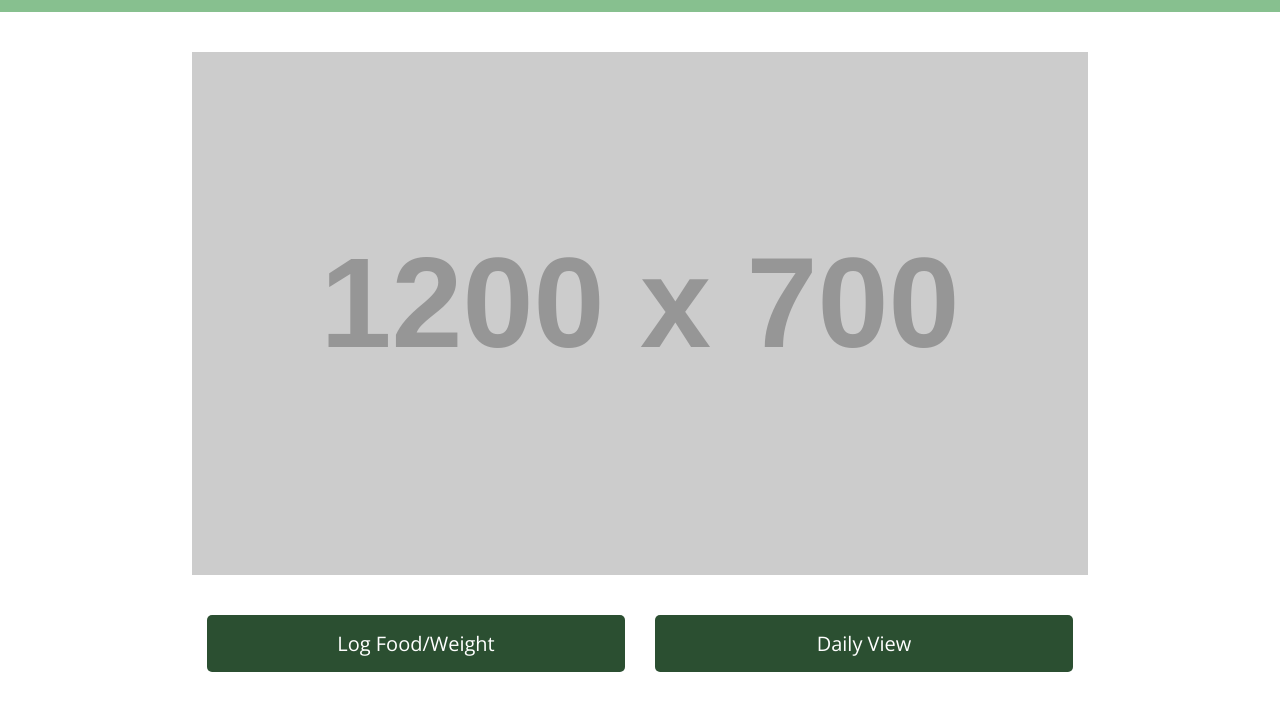
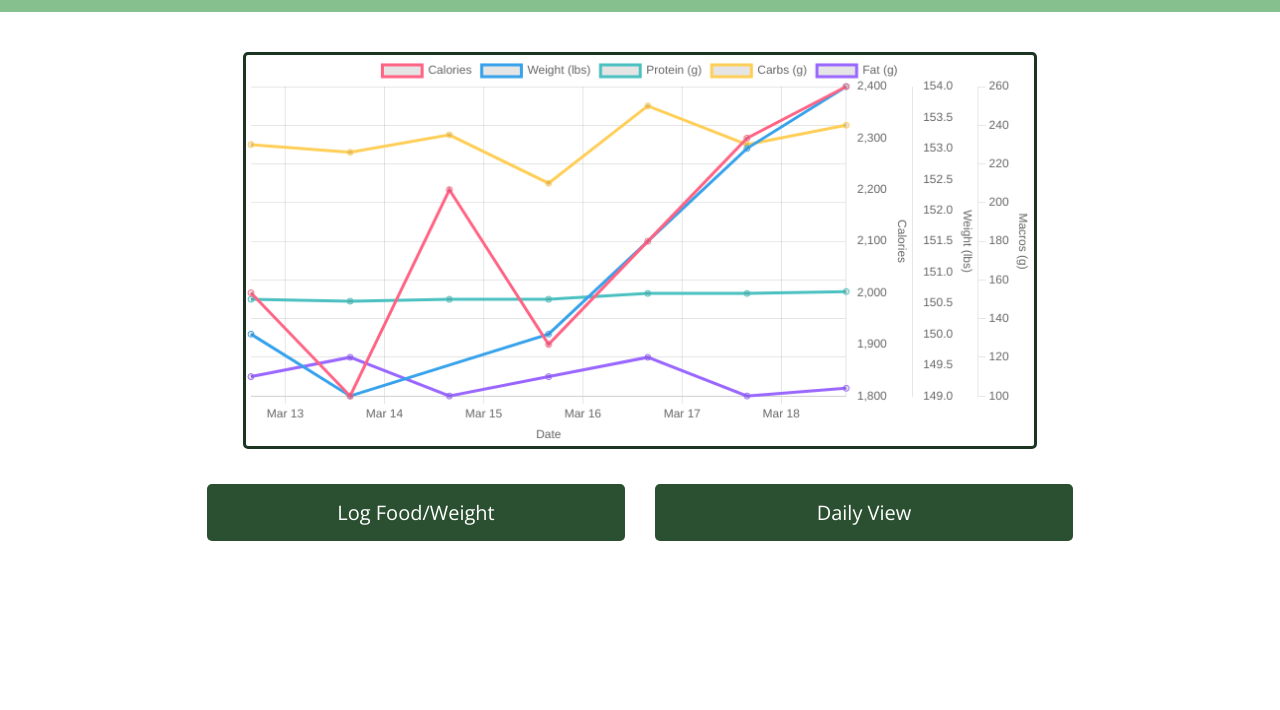
Before and after one commit to GageDorl/ChewCheck, a website built with Vite: page ChewCheck/index.html in a window 1280 px wide. Shown: the part 58-768 px from the top of the page. Built offline with nearby package versions, Linux system fonts and the light colour scheme; placeholder pictures from the web are drawn by us; a web font is replaced by a local one.

Commit message:
added a graph

```diff
--- a/ChewCheck/index.html
+++ b/ChewCheck/index.html
@@ -5,7 +5,7 @@
     <meta name="viewport" content="width=device-width, initial-scale=1.0" />
     <title>ChewCheck</title>
     <link rel="stylesheet" href="src/stylesheets/style.css">
-    <script type="module" src="src/scripts/stuff.js" defer></script>
+    <script type="module" src="src/scripts/main.js" defer></script>
   </head>
   <body>
     <header>
@@ -23,9 +23,8 @@
         </nav>
     </header>
     <main>
-      <section>
-        <img id="graph" src="https://placehold.co/1200x700?text=Graph+Goes+Here" alt="Placeholder image">
-      </section>
+      <canvas id="graphSection">
+      </canvas>
       <section class="buttons">
         <button>Log Food/Weight</button>
         <button>Daily View</button>
--- /dev/null
+++ b/ChewCheck/src/scripts/main.js
@@ -0,0 +1,144 @@
+import Chart from 'chart.js/auto';
+import 'chartjs-adapter-date-fns';
+
+async function apiCall(keyword) {
+    try {
+        const res = await fetch(`https://chewcheck.tech/api/data?query=${keyword}`);
+        const data = await res.json();
+        console.log(data);
+    } catch(error) {
+        console.error("Error fetching food data:", error);
+    }
+}
+
+document.querySelector('#searchButton').addEventListener('click', ()=>{
+    const keyword = document.querySelector('#searchInput').value;
+    apiCall(keyword);
+});
+
+const data = {
+    labels: [Date.now()-1000*60*60*24*6, Date.now()-1000*60*60*24*5, Date.now()-1000*60*60*24*4, Date.now()-1000*60*60*24*3, Date.now()-1000*60*60*24*2, Date.now()-1000*60*60*24*1, Date.now()],
+    datasets: [
+        {
+            label: 'Calories',
+            data: [
+                {x: Date.now()-1000*60*60*24*6, y: 2000},
+                {x: Date.now()-1000*60*60*24*5, y: 1800},
+                {x: Date.now()-1000*60*60*24*4, y: 2200},
+                {x: Date.now()-1000*60*60*24*3, y: 1900},
+                {x: Date.now()-1000*60*60*24*2, y: 2100},
+                {x: Date.now()-1000*60*60*24*1, y: 2300},
+                {x: Date.now(), y: 2400}
+            ],
+            borderColor: 'rgba(255, 99, 132, 1)',
+            yAxisID: 'y1',
+        },
+        {
+            label: 'Weight (lbs)',
+            data: [
+                {x: Date.now()-1000*60*60*24*6, y: 150},
+                {x: Date.now()-1000*60*60*24*5, y: 149},
+                {x: Date.now()-1000*60*60*24*3, y: 150},
+                {x: Date.now()-1000*60*60*24*1, y: 153},
+                {x: Date.now(), y: 154}
+            ],
+            borderColor: 'rgba(54, 162, 235, 1)',
+            yAxisID: 'y2'
+        },
+        {
+            label: 'Protein (g)',
+            data: [
+                {x: Date.now()-1000*60*60*24*6, y: 150},
+                {x: Date.now()-1000*60*60*24*5, y: 149},
+                {x: Date.now()-1000*60*60*24*4, y: 150},
+                {x: Date.now()-1000*60*60*24*3, y: 150},
+                {x: Date.now()-1000*60*60*24*2, y: 153},
+                {x: Date.now()-1000*60*60*24*1, y: 153},
+                {x: Date.now(), y: 154}
+            ],
+            borderColor: 'rgba(75, 192, 192, 1)',
+            yAxisID: 'y3',
+        },
+        {
+            label: 'Carbs (g)',
+            data: [
+                {x: Date.now()-1000*60*60*24*6, y: 230},
+                {x: Date.now()-1000*60*60*24*5, y: 226},
+                {x: Date.now()-1000*60*60*24*4, y: 235},
+                {x: Date.now()-1000*60*60*24*3, y: 210},
+                {x: Date.now()-1000*60*60*24*2, y: 250},
+                {x: Date.now()-1000*60*60*24*1, y: 230},
+                {x: Date.now(), y: 240}
+            ],
+            borderColor: 'rgba(255, 206, 86, 1)',
+            yAxisID: 'y3',
+        },
+        {
+            label: 'Fat (g)',
+            data: [
+                {x: Date.now()-1000*60*60*24*6, y: 110},
+                {x: Date.now()-1000*60*60*24*5, y: 120},
+                {x: Date.now()-1000*60*60*24*4, y: 100},
+                {x: Date.now()-1000*60*60*24*3, y: 110},
+                {x: Date.now()-1000*60*60*24*2, y: 120},
+                {x: Date.now()-1000*60*60*24*1, y: 100},
+                {x: Date.now(), y: 104}
+            ],
+            borderColor: 'rgba(153, 102, 255, 1)',
+            yAxisID: 'y3',
+        }
+    ]
+};
+
+const graphSection = document.querySelector('#graphSection').getContext('2d');
+new Chart(graphSection, {
+    type: 'line',
+    data: data,
+    options: {
+        responsive: true,
+        scales: {
+            x: {
+                type: 'time',
+                time: {
+                    unit: 'day'
+                },
+                title: {
+                    display: true,
+                    text: 'Date'
+                }
+            },
+            y1: {
+                position: 'right',
+                title: {
+                    display: true,
+                    text: 'Calories'
+                },
+                grid: {
+                    display: false
+                }
+            },
+            y2: {
+                position: 'right',
+                title: {
+                    display: true,
+                    text: 'Weight (lbs)'
+                },
+                grid: {
+                    display: false
+                }
+            },
+            y3: {
+                position: 'right',
+                title: {
+                    display: true,
+                    text: 'Macros (g)'
+                }
+            }
+        },
+        plugins: {
+            legend: {
+                display: 'true'
+            }
+        }
+    }
+});
--- a/ChewCheck/src/scripts/stuff.js
+++ /dev/null
@@ -1,14 +0,0 @@
-async function apiCall(keyword) {
-    try {
-        const res = await fetch(`https://chewcheck.tech/api/data?query=${keyword}`);
-        const data = await res.json();
-        console.log(data);
-    } catch(error) {
-        console.error("Error fetching food data:", error);
-    }
-}
-
-document.querySelector('#searchButton').addEventListener('click', ()=>{
-    const keyword = document.querySelector('#searchInput').value;
-    apiCall(keyword);
-});
--- a/ChewCheck/src/stylesheets/style.css
+++ b/ChewCheck/src/stylesheets/style.css
@@ -38,11 +38,13 @@ a:hover {
     background-color: #1C3520;
 }
 
-#graph {
+#graphSection {
    max-width: 100%;
-   height: auto;
+   height: 400px;
    margin-top: 40px;
    margin-bottom: 20px;
+   border:#1C3520 solid 3px;
+   border-radius: 5px;
 }
 
 header {
```
Also changed, not shown: package.json (+6 -4 lines), 1 other file.
